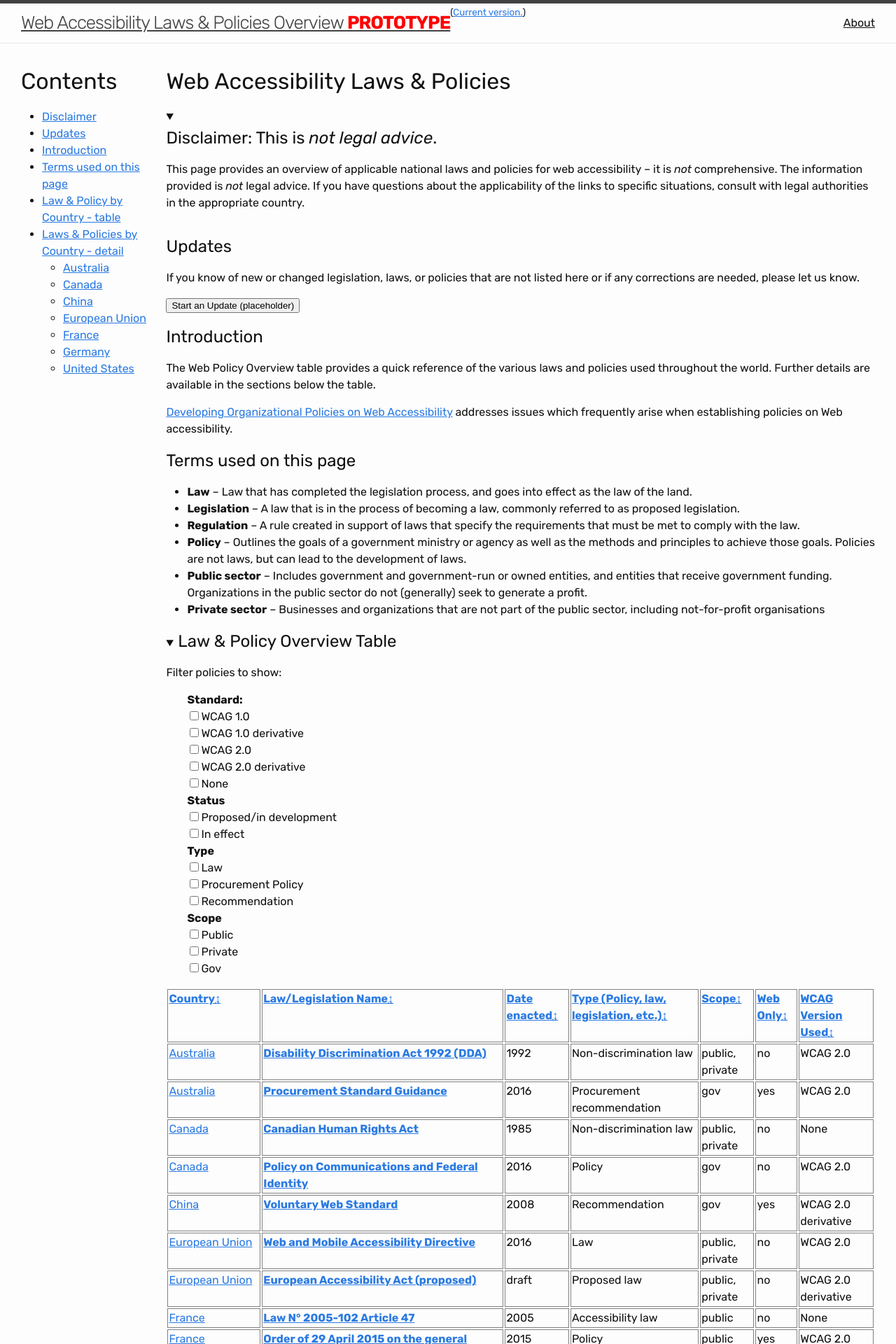
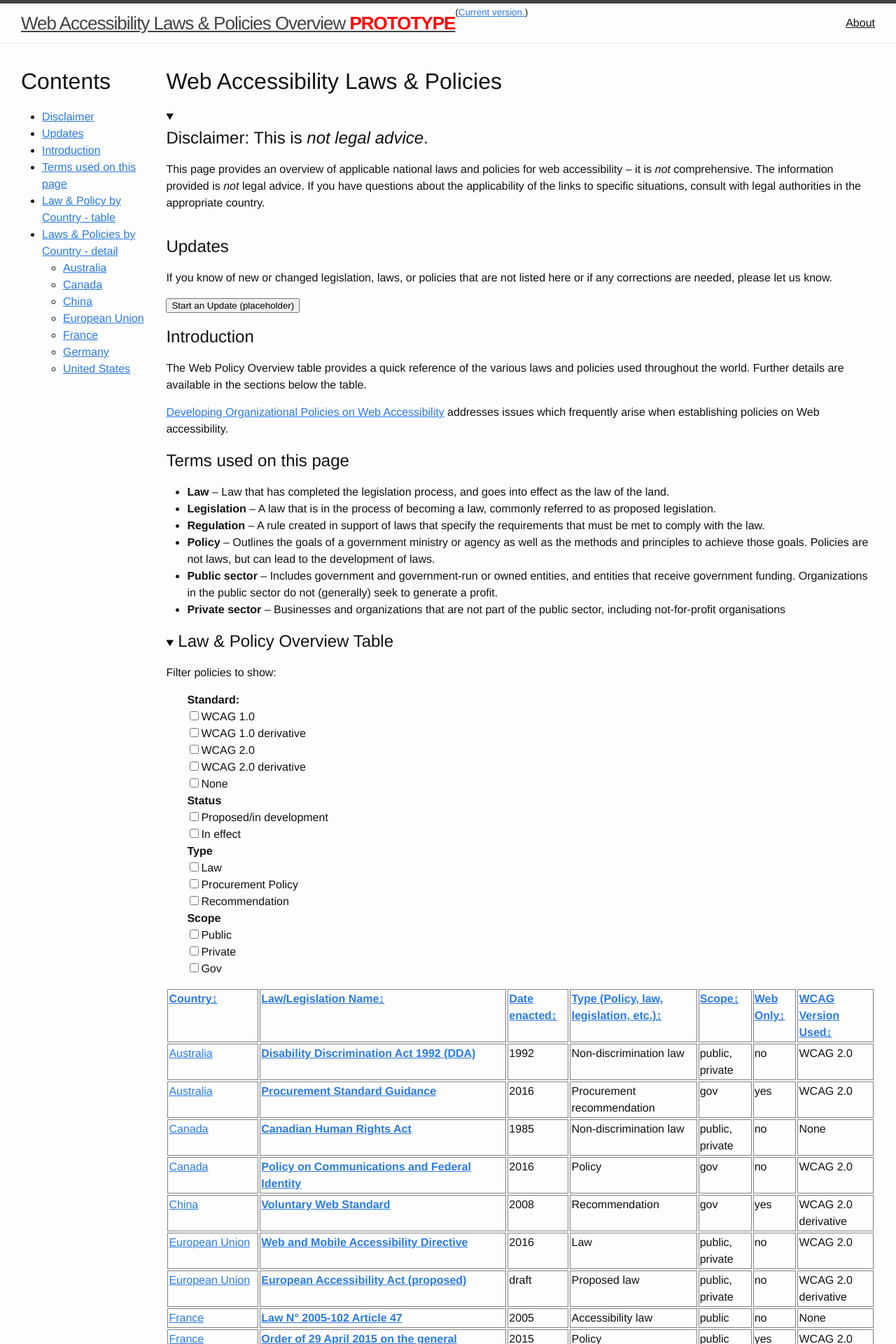
Before and after one commit to w3c/wai-policies-prototype, a Jekyll site: the page built from index.html, in a window 1280 px wide. Shown: the top 1920 px of the page at 70% size. Built offline with Jekyll 4.4.1, drawn with Linux system fonts in a browser that asks for light colours.

Commit message:
Update head.html

```diff
--- a/_includes/head.html
+++ b/_includes/head.html
@@ -9,5 +9,5 @@
   <link rel="stylesheet" href="{{ "/css/main.css" | prepend: site.baseurl }}">
   <link rel="canonical" href="{{ page.url | replace:'index.html','' | prepend: site.baseurl | prepend: site.url }}">
   <link rel="alternate" type="application/rss+xml" title="{{ site.title }}" href="{{ "/feed.xml" | prepend: site.baseurl | prepend: site.url }}">
-  <link href="https://fonts.googleapis.com/css?family=Rubik:300,300i,400,400i,500,500i,700,700i" rel="stylesheet">
+  <link href="https://fonts.googleapis.com/css?family=Noto+Sans:400,400i,700,700i" rel="stylesheet">
 </head>
```
